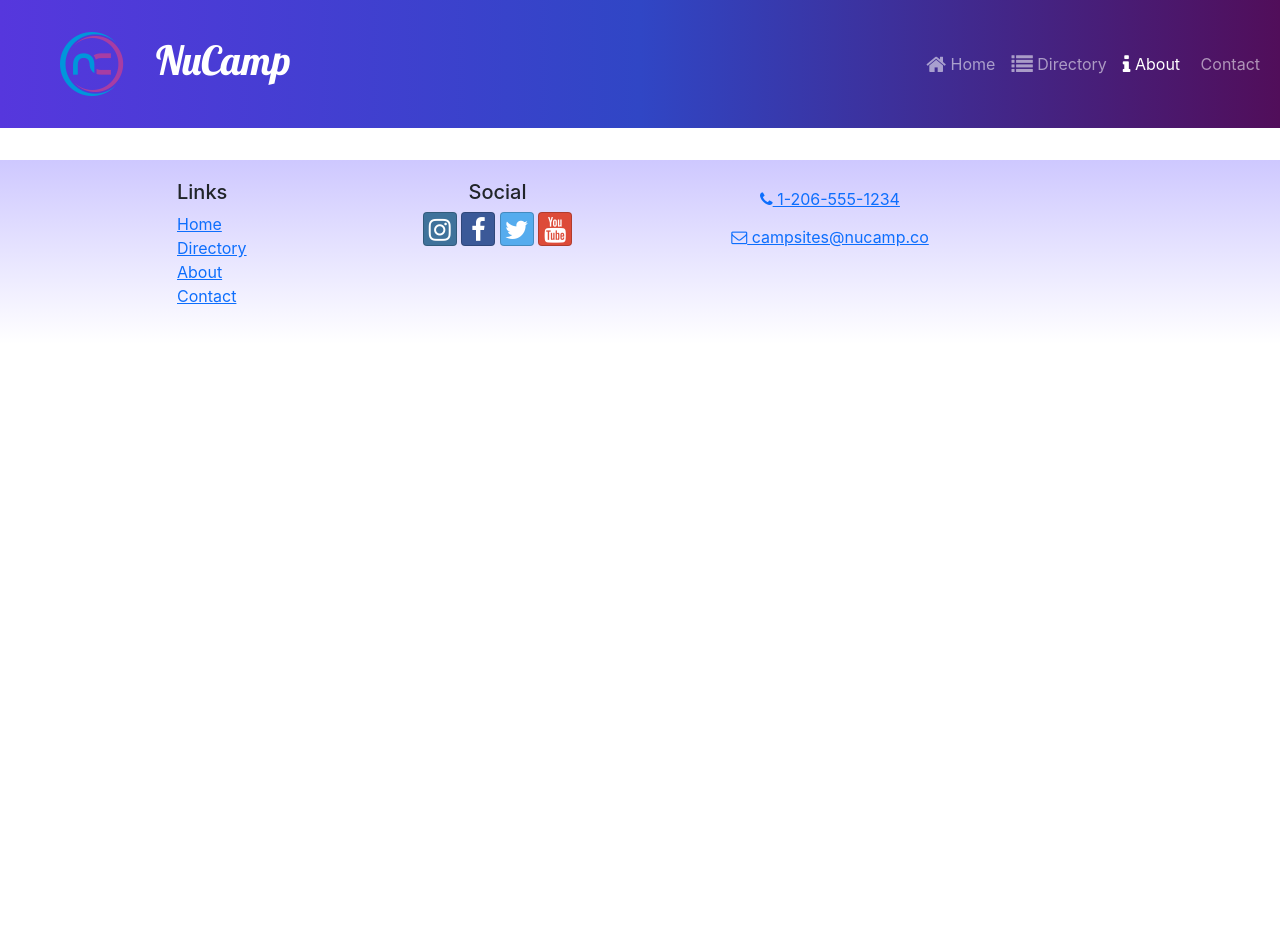
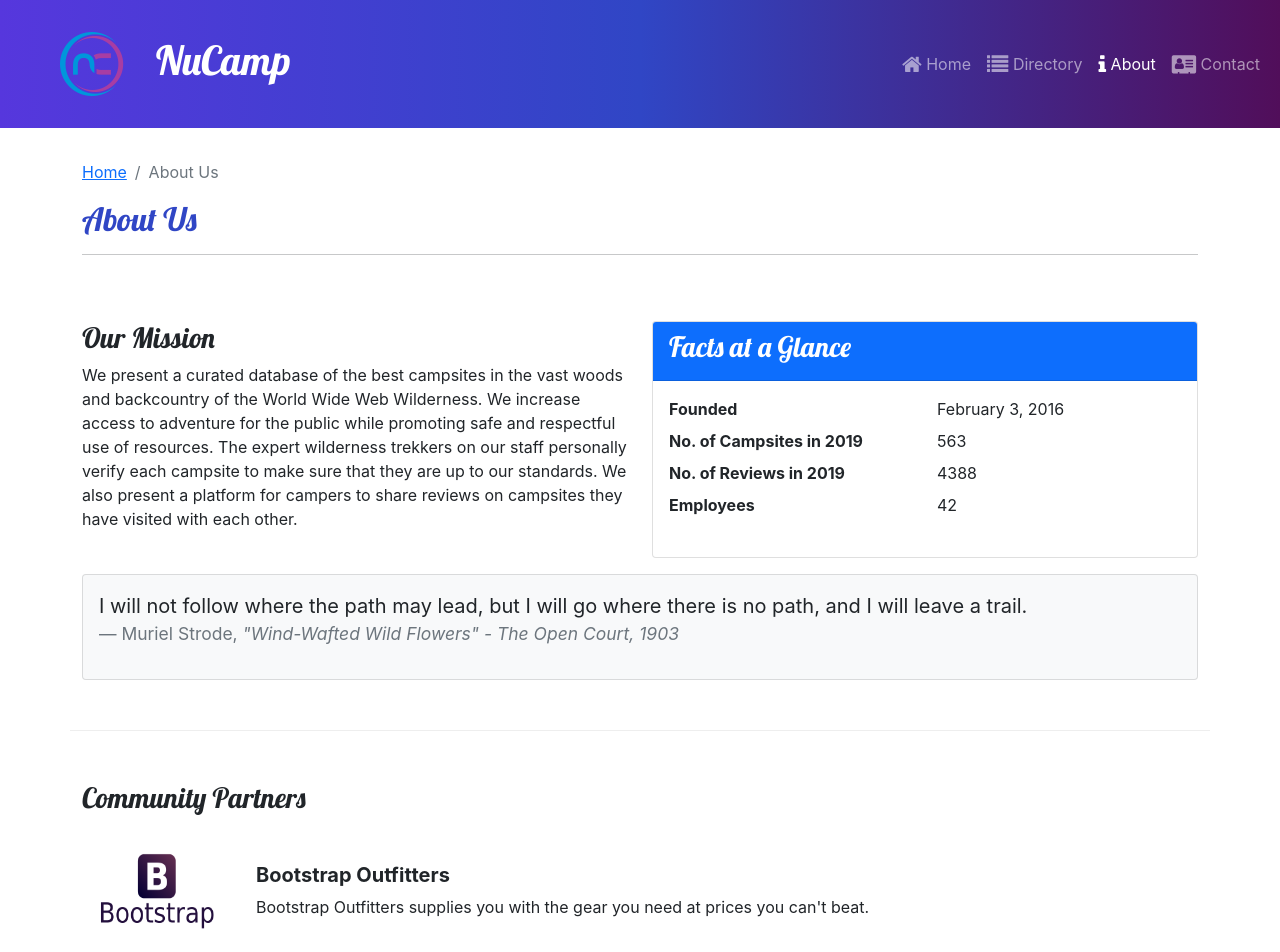
Before and after one commit to leosaban/ReactNucampsite, a React (Create React App) app: page /about in a window 1280 px wide. Shown: the top 952 px of the page. Before the commit the page ends 800 px from the top, so only its background shows below. Built offline with nearby package versions, Linux system fonts and the light colour scheme.

Commit message:
AnimatedDisplayCard

```diff
--- a/src/App.js
+++ b/src/App.js
@@ -6,6 +6,7 @@ import './App.css';
 import Header from './components/Header';
 import Footer from './components/Footer';
 import CampsiteDetailPage from './pages/CampsiteDetailPage';
+import AboutPage from './pages/AboutPage';
 
 
 function App() {
@@ -17,6 +18,7 @@ function App() {
         <Route path='contact' element={<ContactPage />} />
         <Route path='directory' element={<CampsitesDirectoryPage />} />
         <Route path='directory/:campsiteId' element={<CampsiteDetailPage />} />
+        <Route path='about' element={<AboutPage />} />
       </Routes>
     <Footer />
     </div>
--- a/src/components/Header.js
+++ b/src/components/Header.js
@@ -39,7 +39,7 @@ const Header = () => {
                         </NavItem>
                         <NavItem>
                             <NavLink className='nav-link' to='/contact'>
-                            <i className='fa fa-adress-card fa-lg' /> Contact
+                            <i className='fa fa-address-card fa-lg' /> Contact
                             </NavLink>
                         </NavItem>
                     </Nav>
--- /dev/null
+++ b/src/features/display/AnimatedDisplayCard.js
@@ -0,0 +1,34 @@
+import { useState, useEffect } from 'react';
+import {useSpring, animated } from 'react-spring';
+import { Card, CardImg, CardText, CardBody, CardTitle } from 'reactstrap';
+
+const AnimatedDisplayCard = ({item}) => {
+    const { image, name, description } = item;
+    const [toggle, setToggle]= useState(false);
+
+    const animatedStyle = useSpring({
+        opacity: toggle ? 1 : 0,
+        transform: toggle ? 'scale(1,1)' : 'scale(1,0)',
+        config: { duration: 500 }
+    });
+
+    useEffect(() => {
+        setToggle(true);
+    }, []);
+
+
+
+    return (
+        <animated.div style={animatedStyle}>
+            <Card>
+                <CardImg src={image} alt={name} />
+                <CardBody>
+                    <CardTitle>{name}</CardTitle>
+                    <CardText>{description}</CardText>
+                </CardBody>
+            </Card>
+        </animated.div>
+    );
+};
+
+export default AnimatedDisplayCard;
--- a/src/features/display/DisplayList.js
+++ b/src/features/display/DisplayList.js
@@ -1,17 +1,18 @@
 import { Col, Row } from 'reactstrap';
-import DisplayCard from './DisplayCard';
+import AnimatedDisplayCard from './AnimatedDisplayCard';
 import { selectFeaturedCampsite } from '../campsites/campsitesSlice';
 import { selectFeaturedPromotion } from '../promotions/promotionsSlice';
+import { selectFeaturedPartner } from '../partners/partnersSlice';
 
 const DisplayList = () => {
-    const items = [selectFeaturedCampsite(), selectFeaturedPromotion()]
+    const items = [selectFeaturedCampsite(), selectFeaturedPromotion(), selectFeaturedPartner()]
 
     return(
         <Row>
             {items.map((item, idx) => {
                 return(
                     <Col md className='m-1' key = {idx}>
-                        <DisplayCard item={item} />
+                        <AnimatedDisplayCard item={item} />
                     </Col>
                 );
             })}
--- /dev/null
+++ b/src/features/partners/Partner.js
@@ -0,0 +1,16 @@
+const Partner = ({partner}) => {
+    if (partner) {
+        return (
+            <>
+                <img src={partner.image} alt={partner.name} style={{width:'150px'}} />
+                <div className='m-4'>
+                    <h5 className='fw-bold'>{partner.name}</h5>
+                        {partner.description}
+                </div>
+            </>
+         );
+    };
+
+    return null;
+};
+export default Partner;
--- /dev/null
+++ b/src/features/partners/PartnersList.js
@@ -0,0 +1,22 @@
+import { Col } from "reactstrap";
+import Partner from './Partner';
+import {selectAllPartners} from './partnersSlice';
+
+const PartnersList = () => {
+    const partners = selectAllPartners();
+
+    return (
+        <Col className="mt-4">{partners.map((partner) => {
+            return (
+                <div className="d-flex mb-5 key{parner.id}">
+                    <Partner partner={partner} />
+                </div>
+            )
+            })
+        }
+        </Col>
+    );
+};
+
+
+export default PartnersList;
--- /dev/null
+++ b/src/features/partners/partnersSlice.js
@@ -0,0 +1,11 @@
+import { PARTNERS } from '../../app/shared/PARTNERS';
+
+
+
+export const selectAllPartners = () => {
+    return PARTNERS;
+};
+
+export const selectFeaturedPartner = () => {
+    return PARTNERS.find((partners) => partners.featured);
+};
--- /dev/null
+++ b/src/pages/AboutPage.js
@@ -0,0 +1,73 @@
+import { Col, Row, Container, Card, CardBody, CardHeader } from 'reactstrap';
+import SubHeader from '../components/SubHeader';
+import PartnersList from '../features/partners/PartnersList';
+
+const AboutPage = () => {
+    return(
+        <Container>
+            <SubHeader current='About Us' />
+            <Row className='row-content'>
+                <Col sm='6'>
+                    <h3>Our Mission</h3>
+                    <p>
+                        We present a curated database of the best campsites in the
+                        vast woods and backcountry of the World Wide Web Wilderness.
+                        We increase access to adventure for the public while
+                        promoting safe and respectful use of resources. The expert
+                        wilderness trekkers on our staff personally verify each
+                        campsite to make sure that they are up to our standards. We
+                        also present a platform for campers to share reviews on
+                        campsites they have visited with each other.
+                    </p>
+                </Col>
+                <Col sm='6'>
+                    <Card>
+                        <CardHeader className='bg-primary text-white'>
+                            <h3>Facts at a Glance</h3>
+                        </CardHeader>
+                        <CardBody>
+                            <dl className='row'>
+                                <dt className='col-6'>Founded</dt>
+                                <dd className='col-6'>February 3, 2016</dd>
+                                <dt className='col-6'>No. of Campsites in 2019</dt>
+                                <dd className='col-6'>563</dd>
+                                <dt className='col-6'>No. of Reviews in 2019</dt>
+                                <dd className='col-6'>4388</dd>
+                                <dt className='col-6'>Employees</dt>
+                                <dd className='col-6'>42</dd>
+                            </dl>
+                        </CardBody>
+                    </Card>
+                </Col>
+                <Col>
+                    <Card className='bg-light mt-3'>
+                        <CardBody>
+                            <blockquote className='blockquote'>
+                                <p>
+                                    I will not follow where the path may lead, but I
+                                    will go where there is no path, and I will leave
+                                    a trail.
+                                </p>
+                                <footer className='blockquote-footer'>
+                                     Muriel Strode,{' '}
+                                    <cite title='Source Title'>
+                                        "Wind-Wafted Wild Flowers" - The Open Court,
+                                        1903
+                                    </cite>
+                                </footer>
+                            </blockquote>
+                        </CardBody>
+                    </Card>
+                </Col>
+            </Row>
+            <Row className='row-content'>
+                <Col xs='12'>
+                    <h3>Community Partners</h3>
+                    <PartnersList />
+                </Col>
+            </Row>
+        </Container>
+    )
+};
+
+export default AboutPage;
```
